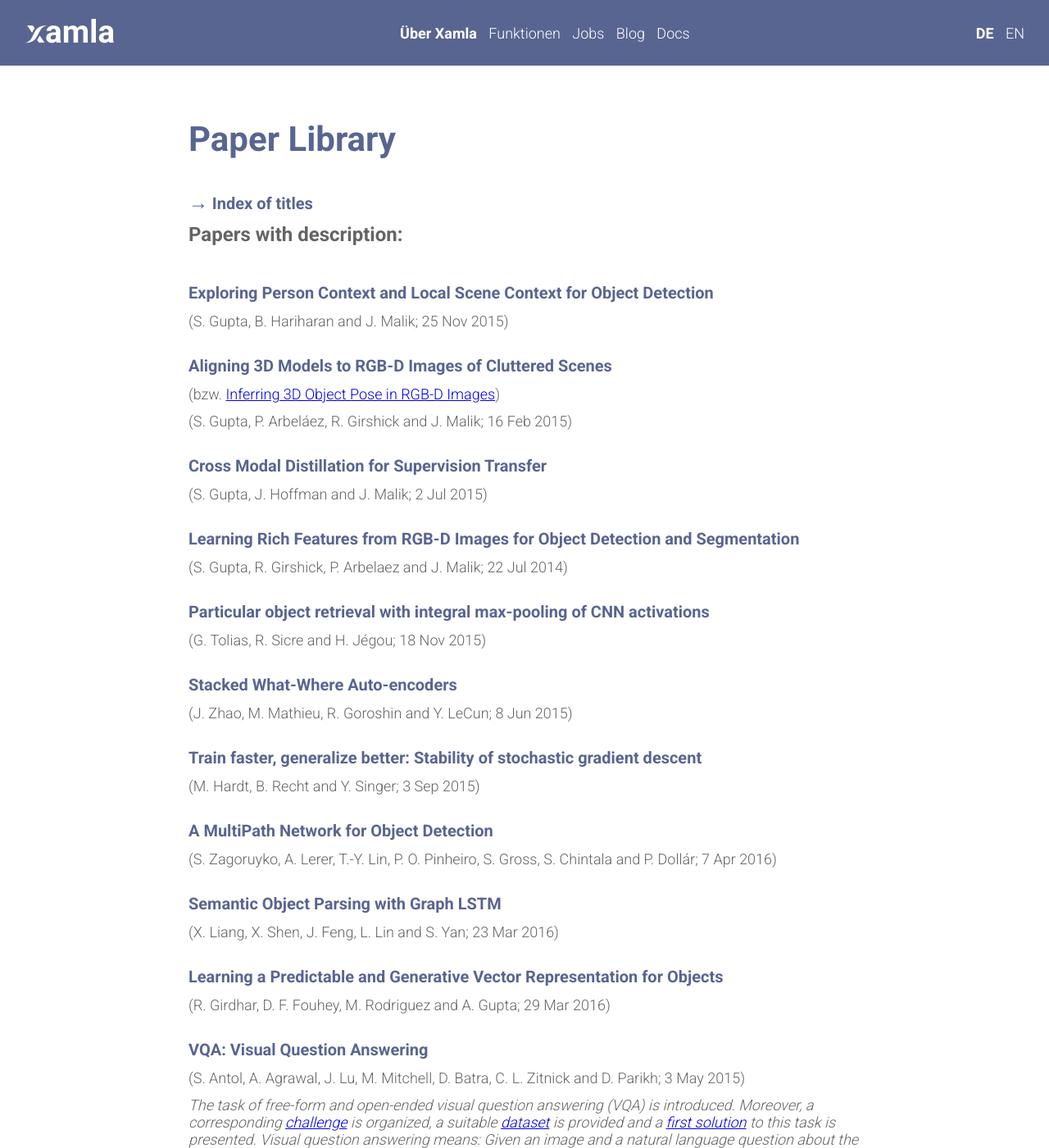
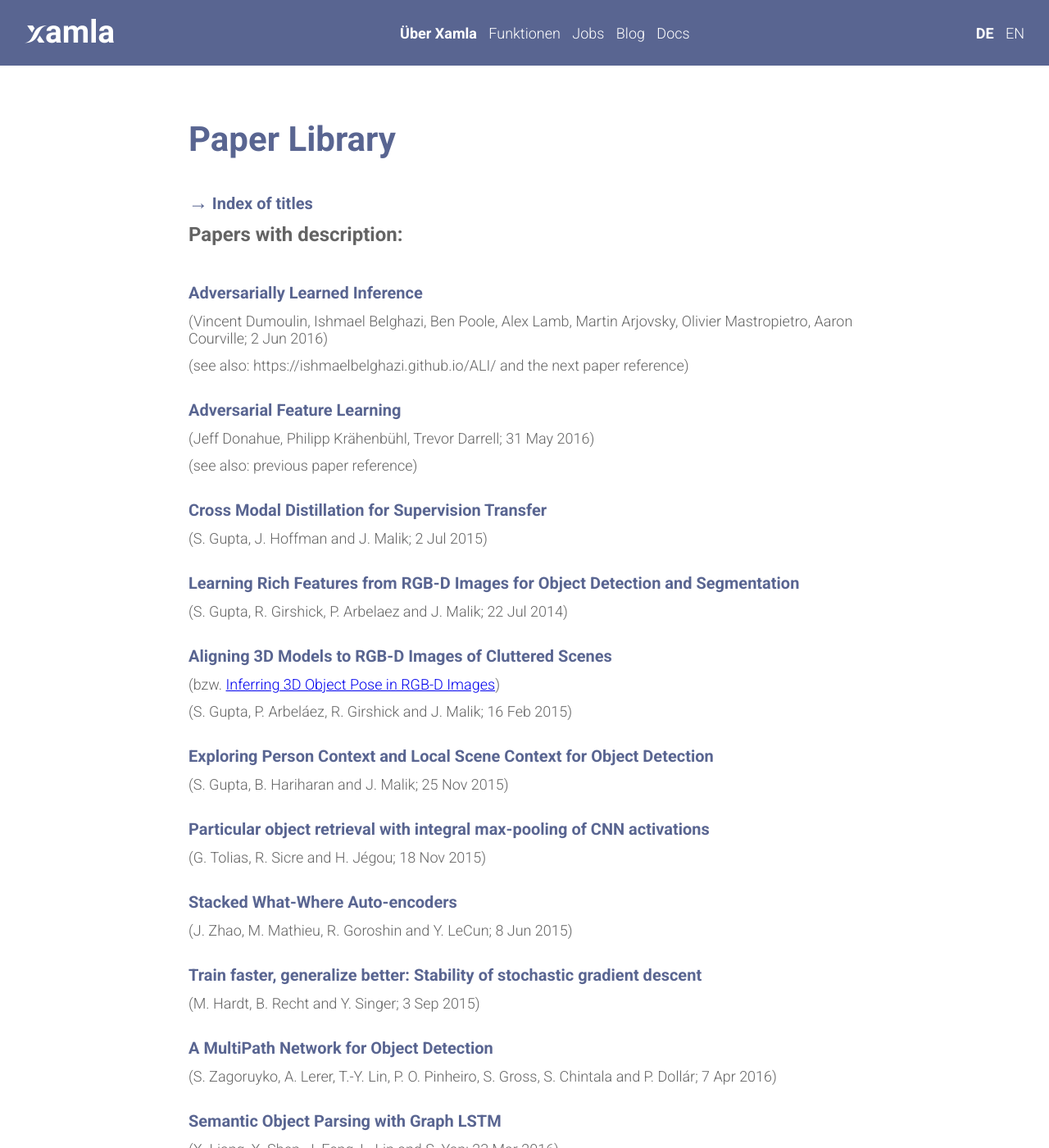
Before and after one commit to Xamla/xamla.github.io, a Jekyll site: the page built from paper-library.md, in a window 1280 px wide and 1400 px high. Shown: the whole window at 82% size. Built offline with Jekyll 4.4.1, drawn with Linux system fonts in a browser that asks for light colours; formulas are drawn with MathJax 3.

Commit message:
Update paper-library.md

```diff
--- a/paper-library.md
+++ b/paper-library.md
@@ -11,15 +11,18 @@ mathjax: true
 ## Papers with description:
 
 
-#### <a name="Context for ObjDet"></a>[Exploring Person Context and Local Scene Context for Object Detection](http://arxiv.org/abs/1511.08177)
+#### <a name="ALI"></a>[Adversarially Learned Inference](https://arxiv.org/abs/1606.00704)
 
-(S. Gupta, B. Hariharan and J. Malik; 25 Nov 2015)
+(Vincent Dumoulin, Ishmael Belghazi, Ben Poole, Alex Lamb, Martin Arjovsky, Olivier Mastropietro, Aaron Courville; 2 Jun 2016)
+
+(see also: https://ishmaelbelghazi.github.io/ALI/ and the next paper reference)
 
 
-#### <a name="Aligning 3D Models to RGB-D Images of Cluttered Scenes"></a>[Aligning 3D Models to RGB-D Images of Cluttered Scenes](http://people.eecs.berkeley.edu/~sgupta/pdf/rgbd-pose.pdf)
-(bzw. [Inferring 3D Object Pose in RGB-D Images](http://arxiv.org/abs/1502.04652))
+#### <a name="AFL"></a>[Adversarial Feature Learning](https://arxiv.org/abs/1605.09782)
 
-(S. Gupta, P. Arbeláez, R. Girshick and J. Malik; 16 Feb 2015)
+(Jeff Donahue, Philipp Krähenbühl, Trevor Darrell; 31 May 2016)
+
+(see also: previous paper reference)
 
 
 #### <a name="RCNN-Depth-New"></a>[Cross Modal Distillation for Supervision Transfer](http://arxiv.org/abs/1507.00448)
@@ -30,6 +33,17 @@ mathjax: true
 #### <a name="RCNN-Depth"></a>[Learning Rich Features from RGB-D Images for Object Detection and Segmentation](http://arxiv.org/abs/1407.5736)
 
 (S. Gupta, R. Girshick, P. Arbelaez and J. Malik; 22 Jul 2014)
+
+
+#### <a name="Aligning 3D Models to RGB-D Images of Cluttered Scenes"></a>[Aligning 3D Models to RGB-D Images of Cluttered Scenes](http://people.eecs.berkeley.edu/~sgupta/pdf/rgbd-pose.pdf)
+(bzw. [Inferring 3D Object Pose in RGB-D Images](http://arxiv.org/abs/1502.04652))
+
+(S. Gupta, P. Arbeláez, R. Girshick and J. Malik; 16 Feb 2015)
+
+
+#### <a name="Context for ObjDet"></a>[Exploring Person Context and Local Scene Context for Object Detection](http://arxiv.org/abs/1511.08177)
+
+(S. Gupta, B. Hariharan and J. Malik; 25 Nov 2015)
 
 
 #### <a name="Particular object retrieval with integral max-pooling of CNN activations"></a>[Particular object retrieval with integral max-pooling of CNN activations](http://arxiv.org/abs/1511.05879)
```
